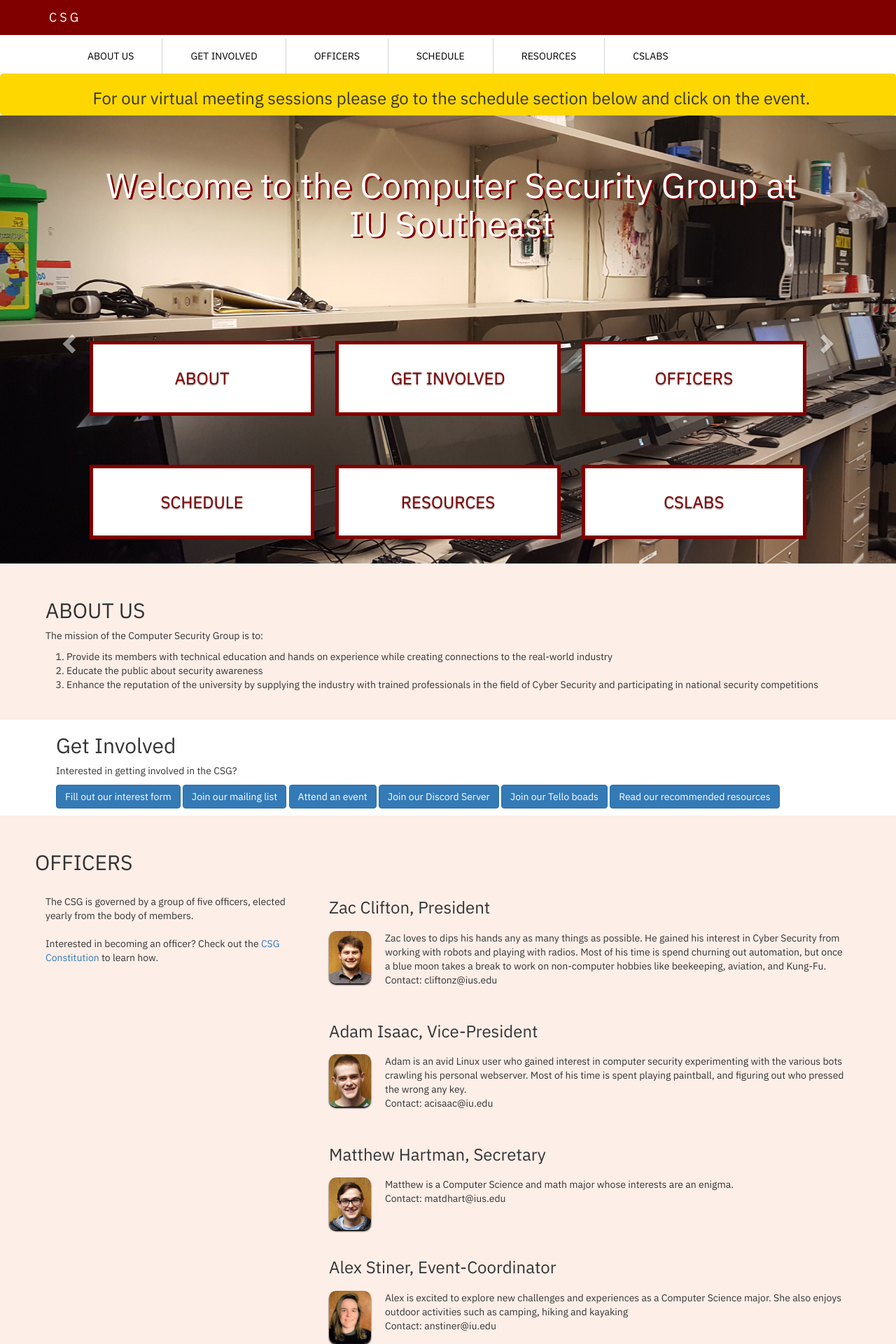
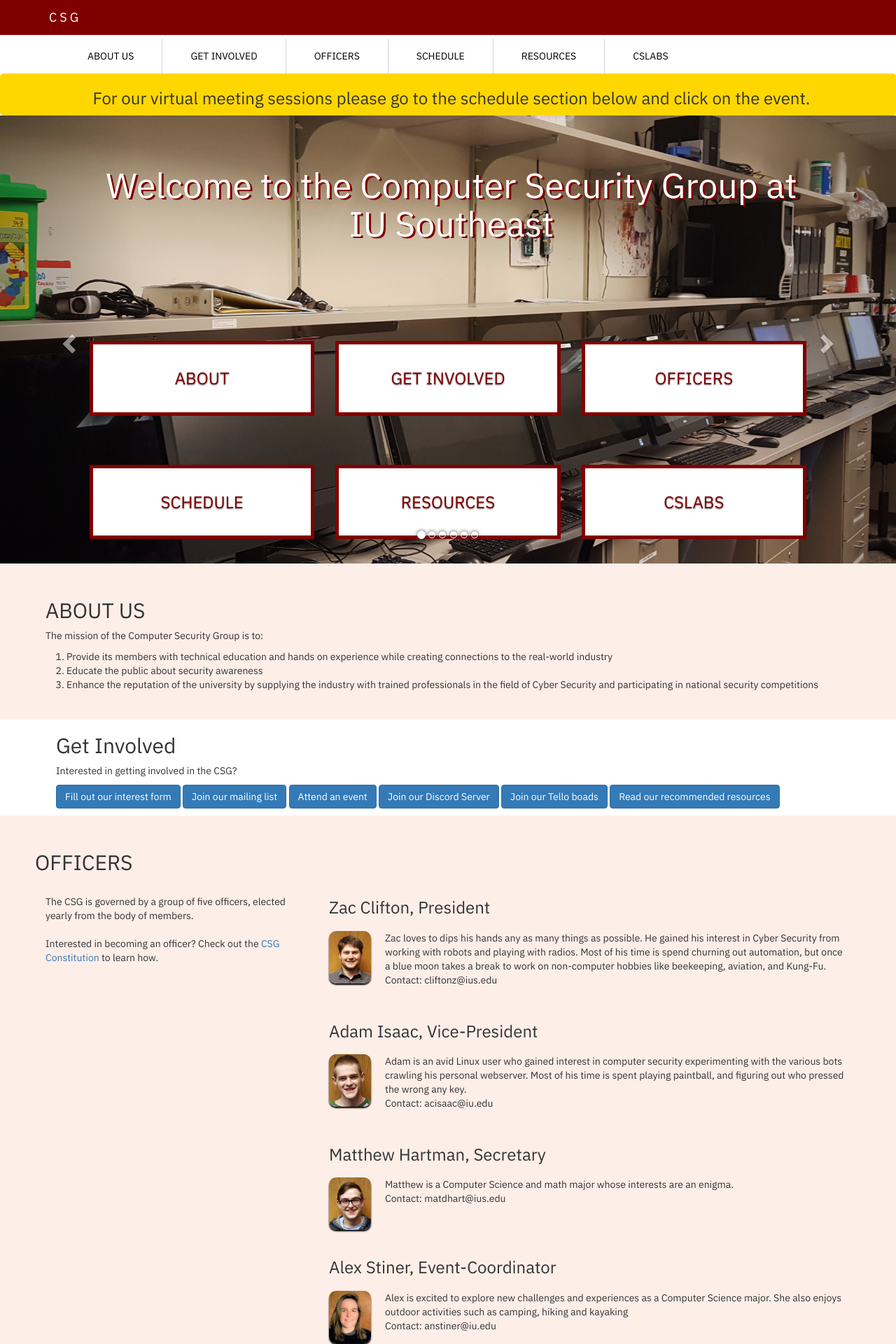
Before and after one commit to ius-csg/csghomepage, a Jekyll site: the page built from index.html, in a window 1280 px wide. Shown: the top 1920 px of the page at 70% size. Built offline with Jekyll 4.4.1, drawn with Linux system fonts in a browser that asks for light colours.

Commit message:
Refactor carousel slides into data and break up code

```diff
--- /dev/null
+++ b/_includes/carousel-caption-box.html
@@ -0,0 +1,3 @@
+<div class="col-lg-4 col-md-6 col-sm-6 col-xs-6">
+    <h3><a href="{{ include.href }}">{{ include.label }}</a></h3>
+</div>
--- a/_includes/carousel-caption.html
+++ b/_includes/carousel-caption.html
@@ -1,23 +1,16 @@
-<div class="space"></div>
-<section class="tab-header">
+<div class="carousel-caption">
+    <div class="presentation">
+        <h1>Welcome to the Computer Security Group at IU Southeast</h1><br>
+    </div>
+    <div class="space"></div>
+    <section class="tab-header">
         <div class="row">
-            <div class="col-lg-4 col-md-6 col-sm-6 col-xs-6">
-                <h3><a href="#about">ABOUT</a></h3>
-            </div>
-            <div class="col-lg-4 col-md-6 col-sm-6 col-xs-6">
-                <h3><a href="#get involved">GET INVOLVED</a></h3>
-            </div>
-            <div class="col-lg-4 col-md-6 col-sm-6 col-xs-6">
-                <h3><a href="#officers">OFFICERS</a></h3>
-            </div>
-            <div class="col-lg-4 col-md-6 col-sm-6 col-xs-6">
-                <h3><a href="#schedule">SCHEDULE</a></h3>
-            </div>
-            <div class="col-lg-4 col-md-6 col-sm-6 col-xs-6">
-                <h3><a href="#resources">RESOURCES</a></h3>
-            </div>
-            <div class="col-lg-4 col-md-6 col-sm-6 col-xs-6">
-                <h3><a href="/cslabs">CSLABS</a></h3>
-            </div>
+            {% include carousel-caption-box.html label="ABOUT" href="#about" %}
+            {% include carousel-caption-box.html label="GET INVOLVED" href="#get involved" %}
+            {% include carousel-caption-box.html label="OFFICERS" href="#officers" %}
+            {% include carousel-caption-box.html label="SCHEDULE" href="#schedule" %}
+            {% include carousel-caption-box.html label="RESOURCES" href="#resources" %}
+            {% include carousel-caption-box.html label="CSLABS" href="/cslabs" %}
         </div>
-</section>
+    </section>
+</div>
--- a/_includes/carousel.html
+++ b/_includes/carousel.html
@@ -1,49 +1,39 @@
-<div id="myCarousel" class="carousel slide" data-ride="carousel">
-    <!--<ol class="carousel-indicators">
-        <li data-target="#myCarousel" data-slide-to="0" class="active"></li>
-        <li data-target="#myCarousel" data-slide-to="1"></li>
-        <li data-target="#myCarousel" data-slide-to="2"></li>
-    </ol>-->
+<style type='text/css'>
+    #homeCarousel .carousel-inner {
+        background-color: black;
+    }
+    #homeCarousel .item {
+        opacity: 0.9;
+    }
+    #homeCarousel .item img {
+        width: 100%;
+    }
+    #homeCarousel .carousel-indicators li {
+        box-shadow: 0 0 5px;
+    }
+</style>
+
+<div id="homeCarousel" class="carousel slide" data-ride="carousel">
 
     <div class="carousel-inner">
-
-        <div class="item active">
-            <img src="../assets/images/carousel/pic1.jpg" alt="Students" style="width:100%;">
-        </div>
-
-        <div class="item">
-            <img src="../assets/images/carousel/pic2.jpg" alt="Students" style="width:100%;">
-        </div>
-
-        <div class="item">
-            <img src="../assets/images/carousel/pic3.jpg" alt="Students" style="width:100%;">
-        </div>
-
-        <div class="item">
-            <img src="../assets/images/carousel/pic4.jpg" alt="Students" style="width:100%;">
-        </div>
-
-        <div class="item">
-            <img src="../assets/images/carousel/pic5.jpg" alt="Students" style="width:100%;">
-        </div>
-
-        <div class="item">
-            <img src="../assets/images/carousel/officer.jpg" alt="Students" style="width:100%;">
-        </div>
-        <div class="carousel-caption">
-            <div class="presentation">
-                <h1>Welcome to the Computer Security Group at IU Southeast</h1><br>
-            </div>
-            {% include carousel-caption.html %}
-        </div>
+        {% for slide in site.data.carousel.slides %}
+            <div class="item {% if forloop.first %}active{% endif %}"><img src="{{ slide.src }}" alt="{{ slide.alt }}"></div>
+        {% endfor %}
+        {% include carousel-caption.html %}
     </div>
 
+    <ol class="carousel-indicators">
+        {% for slide in site.data.carousel.slides %}
+        <li data-target="#homeCarousel" data-slide-to="{{ forloop.index | minus: 1}}" class="{% if forloop.first %}active{% endif %}"></li>
+        {% endfor %}
+    </ol>
+
     <!-- Left and right controls -->
-    <a class="left carousel-control" href="#myCarousel" data-slide="prev">
+    <a class="left carousel-control" href="#homeCarousel" data-slide="prev">
         <span class="glyphicon glyphicon-chevron-left"></span>
         <span class="sr-only">Previous</span>
     </a>
-    <a class="right carousel-control" href="#myCarousel" data-slide="next">
+    <a class="right carousel-control" href="#homeCarousel" data-slide="next">
         <span class="glyphicon glyphicon-chevron-right"></span>
         <span class="sr-only">Next</span>
     </a>
```
Also changed, not shown: _data/carousel.yml (added, +13 -0 lines).
